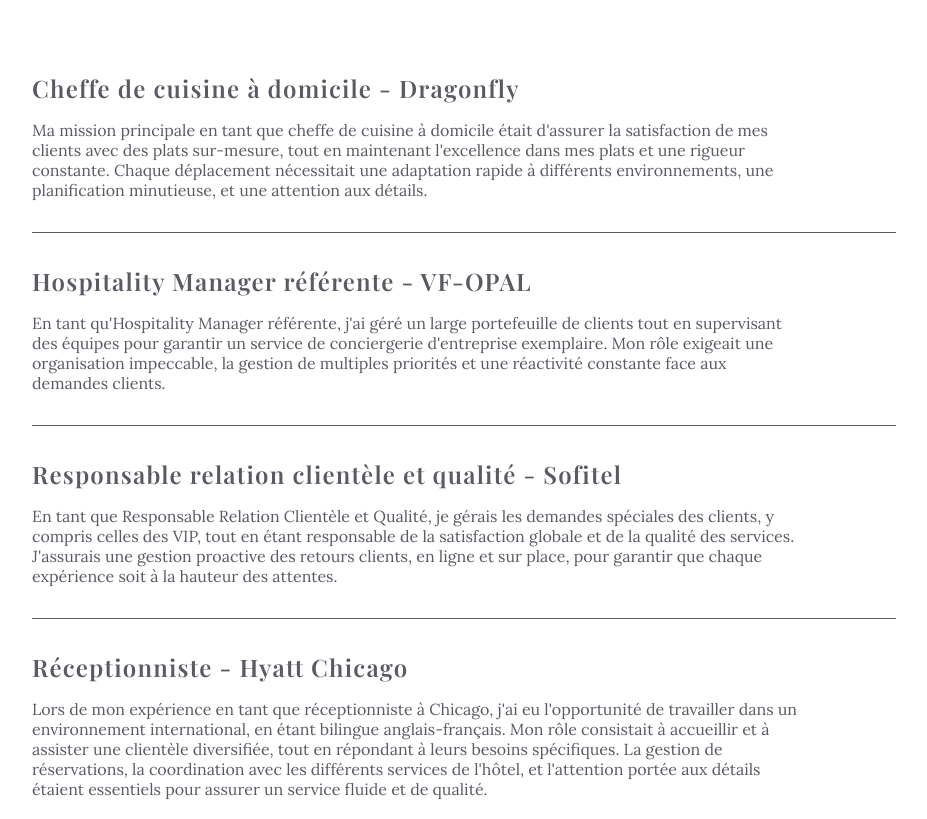
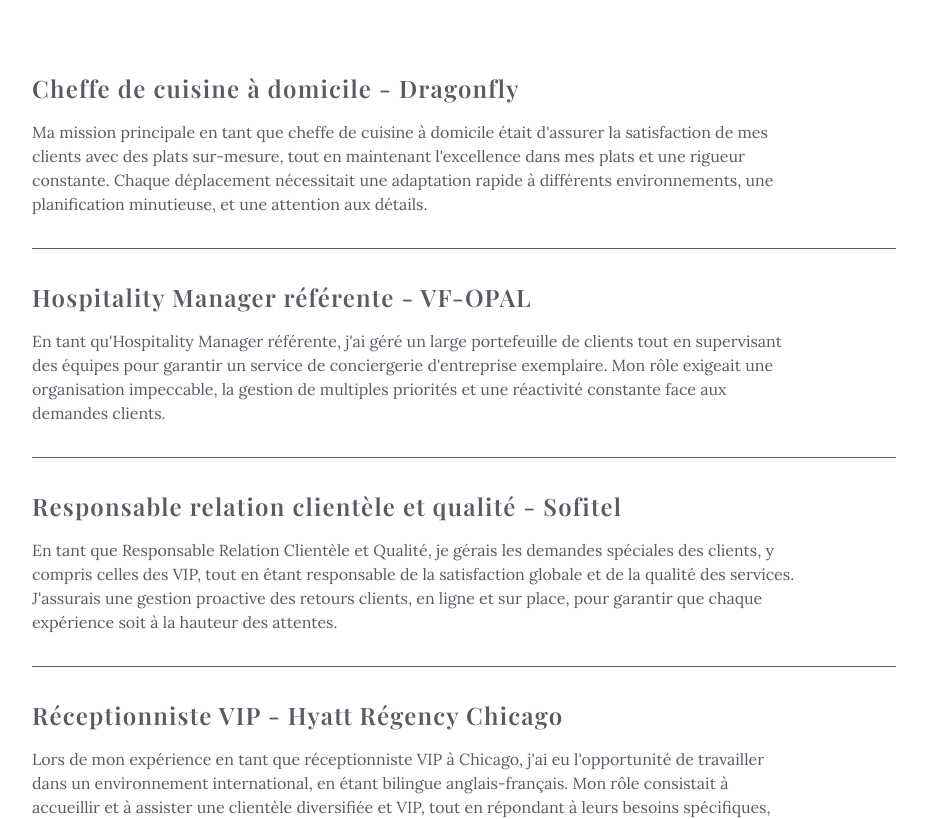
Before and after one commit to FlorianeHJ/florianehj, a React (Create React App) app: page / in a window 1280 px wide. Shown: the part 2580-3399 px from the top of the page, without its empty margins (176-1103 px from the left). Built offline with nearby package versions, Linux system fonts and the light colour scheme; some icons are missing.

Commit message:
about + path responsive

```diff
--- a/src/index.css
+++ b/src/index.css
@@ -7,7 +7,7 @@
         @apply text-base leading-8 text-text font-secondary;
     }
     .h2 {
-        @apply font-primary font-bold md:text-4xl sm:text-2xl tracking-[20%] uppercase py-12 text-accent;
+        @apply font-primary font-bold md:text-4xl text-2xl tracking-[20%] uppercase py-6 md:py-12 text-accent;
     }
     .h3 {
         @apply font-primary font-semibold md:text-2xl pb-10;
--- a/src/pages/Path.jsx
+++ b/src/pages/Path.jsx
@@ -15,8 +15,8 @@ const experience = [
         description: `En tant que Responsable Relation Clientèle et Qualité, je gérais les demandes spéciales des clients, y compris celles des VIP, tout en étant responsable de la satisfaction globale et de la qualité des services. J'assurais une gestion proactive des retours clients, en ligne et sur place, pour garantir que chaque expérience soit à la hauteur des attentes.`,
     },
     {
-        name: 'Réceptionniste - Hyatt Chicago',
-        description: `Lors de mon expérience en tant que réceptionniste à Chicago, j'ai eu l'opportunité de travailler dans un environnement international, en étant bilingue anglais-français. Mon rôle consistait à accueillir et à assister une clientèle diversifiée, tout en répondant à leurs besoins spécifiques. La gestion de réservations, la coordination avec les différents services de l'hôtel, et l'attention portée aux détails étaient essentiels pour assurer un service fluide et de qualité.`,
+        name: 'Réceptionniste VIP - Hyatt Régency Chicago',
+        description: `Lors de mon expérience en tant que réceptionniste VIP à Chicago, j'ai eu l'opportunité de travailler dans un environnement international, en étant bilingue anglais-français. Mon rôle consistait à accueillir et à assister une clientèle diversifiée et VIP, tout en répondant à leurs besoins spécifiques, avec un accueil sur-mesure et de qualité. `,
     },
 ]
 
@@ -33,11 +33,11 @@ const Path = () => {
                             key={index}
                         >
                             <div className="max-w-3xl">
-                                <h4 className="text-2xl tracking-wider font-primary font-semibold pb-4">
+                                <h4 className="md:text-left text-center md:text-2xl text-xl tracking-wider font-primary font-semibold pb-4">
                                     {name}
                                 </h4>
 
-                                <p className="font-secondary leading-tight text-base">
+                                <p className="font-secondary md:text-left text-center leading-tight text-sm md:text-base">
                                     {description}
                                 </p>
                             </div>
```
